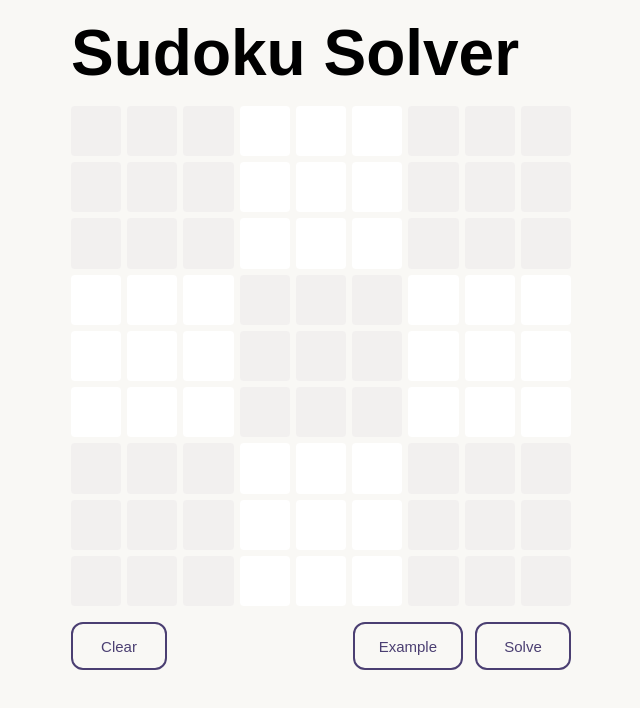
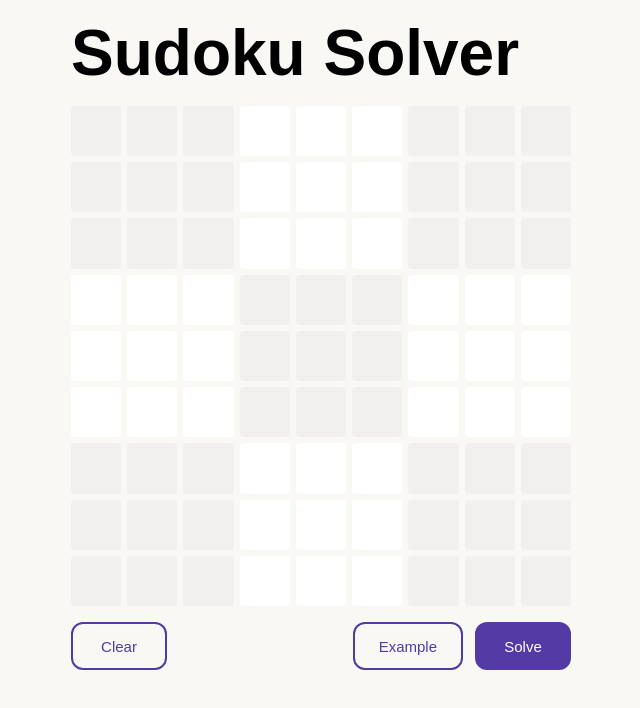
Before and after one commit to coderussell/sudoku-solver, a Vue app: page / in a window 1280 px wide. Shown: the top 708 px of the page, without its empty margins (319-959 px from the left). Built offline with nearby package versions, Linux system fonts and the light colour scheme; a web font is replaced by a local one.

Commit message:
wip creating button variants

```diff
--- a/src/views/home.vue
+++ b/src/views/home.vue
@@ -15,7 +15,7 @@
       <button @click="solver.clear">Clear</button>
       <div>
         <button @click="solver.showExample">Example</button>
-        <button @click="solver.solve">Solve</button>
+        <button class="primary" @click="solver.solve">Solve</button>
       </div>
     </div>
 
@@ -117,17 +117,23 @@ h1 {
     height: 48px;
     min-width: 96px;
     font-size: 0.9375rem;
-    border: 2px solid #4B3F72;
+    border: 2px solid #533aa5;
     border-radius: 12px;
     background: none;
-    color: #4B3F72;
+    color: #533aa5;
     padding: 0.5rem 1.5rem;
     cursor: pointer;
 
+    &.primary {
+      background-color: #533aa5;
+      color: white;
+
+    }
+
     &:hover {
-      background-color: #4B3F72;
+      background-color: #533aa5;
       color: white;
-      border: 2px solid #4B3F72;
+      border: 2px solid #533aa5;
     }
 
     &:active {
```
